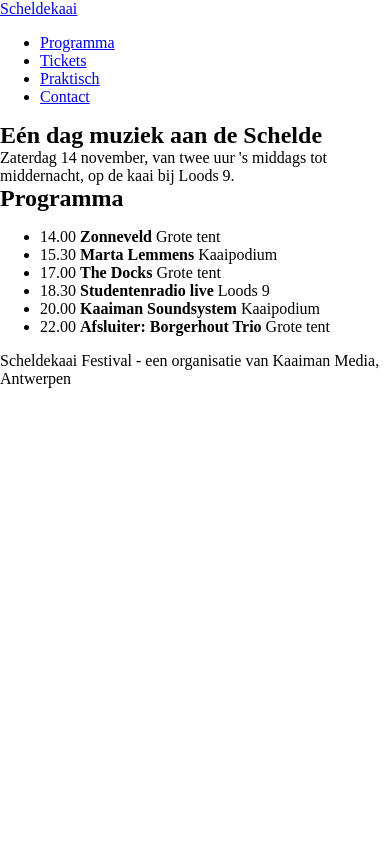
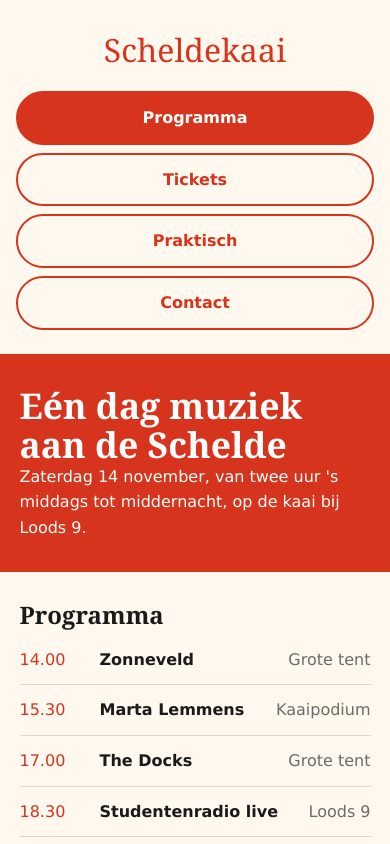
Before and after one commit to RedNax-Coder/WebTech, a plain HTML site: page labo-06/festival/index.html in a window 390 px wide. Shown: the top 844 px of the page. Drawn offline with Linux system fonts and the light colour scheme.

Commit message:
Enhance styling for dashboard and festival layouts; add responsive design features and color tokens

```diff
--- a/labo-06/dashboard/css/stijl.css
+++ b/labo-06/dashboard/css/stijl.css
@@ -2,9 +2,110 @@
 
 /* === tokens === */
 :root {
-
+  --color-papier: #f3f1ec;
+  --color-titel-dark: #1f2933;
+  --color-grafiek: #2c6e8f;
+  --color-omzet: #c8742e;
+  --color-bezoekers: #3b7a2a;
+  --color-agenda: #6b4fa3;
+  --color-taken: #b2323a;
+  --color-weer: #e0b43a;
 }
 
 /* === base: narrow screens first === */
+main {
+  display: grid;
+  grid-template-columns: 1fr;
+  gap: 1rem;
+  padding: 1rem;
+  min-height: 100vh;
+  background-color: var(--color-papier);
+  color: var(--color-papier);
+  font-family: Verdana, Geneva, Tahoma, sans-serif;
+  line-height: 1.4;
+}
 
-/* === media queries: below the base rules === */
+.tegel {
+  box-sizing: border-box;
+  min-height: 6rem;
+  padding: 1rem;
+  border-radius: 0.5rem;
+}
+
+.titel {
+  min-height: 0;
+  background-color: var(--color-titel-dark);
+  color: var(--color-papier);
+  font-size: 1.5rem;
+}
+
+.grafiek {
+  background-color: var(--color-grafiek);
+}
+
+.omzet {
+  background-color: var(--color-omzet);
+}
+
+.bezoekers {
+  background-color: var(--color-bezoekers);
+}
+
+.agenda {
+  background-color: var(--color-agenda);
+}
+
+.taken {
+  background-color: var(--color-taken);
+}
+
+.weer {
+  background-color: var(--color-weer);
+  color: var(--color-titel-dark);
+}
+
+/* === vanaf 50rem: twee kolommen === */
+@media (min-width: 800px) {
+  main {
+    grid-template-columns: repeat(2, 1fr);
+  }
+
+  .titel,
+  .grafiek,
+  .weer {
+    grid-column: 1 / -1;
+  }
+}
+
+/* === vanaf 75rem: vier kolommen === */
+@media (min-width: 1200px) {
+  main {
+    grid-template-columns: repeat(4, 1fr);
+    grid-template-rows: auto 1fr 1fr;
+  }
+
+  .grafiek {
+    grid-column: 1 / 3;
+    grid-row: 2 / 4;
+  }
+
+  .omzet {
+    grid-column: 3;
+    grid-row: 2;
+  }
+
+  .agenda {
+    grid-column: 4;
+    grid-row: 2;
+  }
+
+  .bezoekers {
+    grid-column: 3;
+    grid-row: 3;
+  }
+
+  .taken {
+    grid-column: 4;
+    grid-row: 3;
+  }
+}
--- a/labo-06/festival/css/stijl.css
+++ b/labo-06/festival/css/stijl.css
@@ -2,9 +2,160 @@
 
 /* === tokens === */
 :root {
-
+  --color-papier: #fff8ee;
+  --color-inkt: #1a1a1a;
+  --color-gedempt: #6b6b6b;
+  --color-accent: #d6341c;
+  --color-lijn: #e3d9c8;
+  --font-kop: Georgia, serif;
+  --font-nkop: Verdana, sans-serif;
 }
 
 /* === base: narrow screens first === */
+body {
+  margin: 0;
+  background-color: var(--color-papier);
+  color: var(--color-inkt);
+  font-family: var(--font-nkop);
+  line-height: 1.6;
+}
 
-/* === media queries: below the base rules === */
+h1,
+h2 {
+  font-family: var(--font-kop);
+}
+
+header {
+  display: flex;
+  flex-direction: column;
+  align-items: center;
+  gap: 1rem;
+  padding: 1.5rem 1rem;
+}
+
+.logo {
+  color: var(--color-accent);
+  font-family: var(--font-kop);
+  font-size: 2rem;
+  text-decoration: none;
+}
+
+nav,
+nav ul {
+  width: 100%;
+}
+
+nav ul {
+  display: flex;
+  flex-direction: column;
+  gap: 0.5rem;
+  margin: 0;
+  padding: 0;
+  list-style: none;
+}
+
+nav a {
+  display: block;
+  padding: 0.75rem 1.25rem;
+  border: 2px solid var(--color-accent);
+  border-radius: 2rem;
+  color: var(--color-accent);
+  font-weight: bold;
+  text-align: center;
+  text-decoration: none;
+}
+
+nav a.actief {
+  background-color: var(--color-accent);
+  color: #fff;
+}
+
+nav a:hover,
+nav a:focus {
+  background-color: #fff;
+  color: var(--color-inkt);
+}
+
+.held {
+  padding: clamp(2rem, 8vw, 6rem) clamp(1rem, 5vw, 4rem);
+  background-color: var(--color-accent);
+  color: #fff;
+}
+
+.held h1 {
+  margin-top: 0;
+  font-size: clamp(2rem, calc(5vw + 1rem), 4rem);
+  line-height: 1.1;
+}
+
+.held p {
+  margin-bottom: 0;
+}
+
+#programma {
+  width: min(100%, 44rem);
+  margin-inline: auto;
+  padding: clamp(1.5rem, 5vw, 3rem) clamp(1rem, 5vw, 4rem);
+}
+
+.programma {
+  margin: 0;
+  padding: 0;
+  list-style: none;
+}
+
+.programma li {
+  display: flex;
+  align-items: baseline;
+  gap: 1rem;
+  padding: 0.75rem 0;
+  border-bottom: 1px solid var(--color-lijn);
+}
+
+.programma time {
+  flex: 0 0 4rem;
+  color: var(--color-accent);
+}
+
+.programma strong {
+  font-weight: bold;
+}
+
+.programma span {
+  margin-left: auto;
+  color: var(--color-gedempt);
+  text-align: right;
+}
+
+footer {
+  padding: 1.5rem 1rem;
+  color: var(--color-gedempt);
+  font-size: 0.875rem;
+  text-align: center;
+}
+
+/* === vanaf 800px: links op één rij onder het logo === */
+@media (min-width: 800px) {
+  .logo {
+    align-self: stretch;
+    text-align: left;
+  }
+
+  nav,
+  nav ul {
+    width: auto;
+  }
+
+  nav ul {
+    flex-direction: row;
+    justify-content: center;
+  }
+}
+
+@media (min-width: 1200px) {
+  .logo {
+    align-self: auto;
+    width: auto;
+    text-align: left;
+  }
+}
--- a/labo-06/kleurvlakken/css/stijl.css
+++ b/labo-06/kleurvlakken/css/stijl.css
@@ -1,10 +1,53 @@
-/* stijl.css - labo 6, kleurvlakken (reset.css is linked before this file) */
-
-/* === tokens === */
 :root {
-
+    --color-red: #b90020;
+    --color-green: #349803;
+    --color-yellow: #ffcd00;
+    --color-blue: #006aff;
 }
 
-/* === base: narrow screens first === */
+* {
+    box-sizing: border-box;
+}
 
-/* === media queries: below the base rules === */
+body {
+    margin: 0;
+}
+
+main {
+    display: grid;
+    min-height: 100vh;
+    grid-template-columns: 1fr;
+    grid-template-rows: repeat(4, minmax(0, 1fr));
+}
+
+.vlak.rood {
+    background-color: var(--color-red);
+}
+
+.vlak.groen {
+    background-color: var(--color-green);
+}
+
+.vlak.geel {
+    background-color: var(--color-yellow);
+}
+
+.vlak.blauw {
+    background-color: var(--color-blue);
+}
+
+/* Vanaf 600px: vier kolommen naast elkaar */
+@media (min-width: 600px) {
+    main {
+        grid-template-columns: repeat(4, 1fr);
+        grid-template-rows: 1fr;
+    }
+}
+
+/* Vanaf 800px: twee kolommen en twee rijen */
+@media (min-width: 800px) {
+    main {
+        grid-template-columns: repeat(2, 1fr);
+        grid-template-rows: repeat(2, 1fr);
+    }
+}
```
